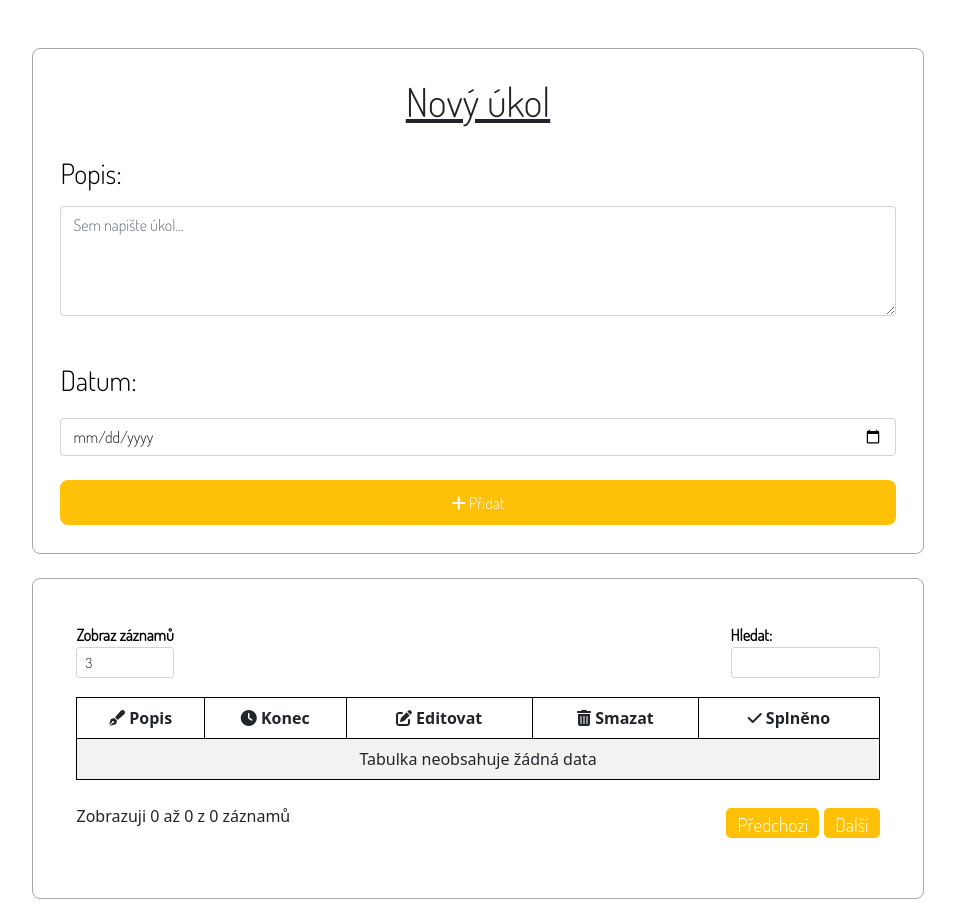
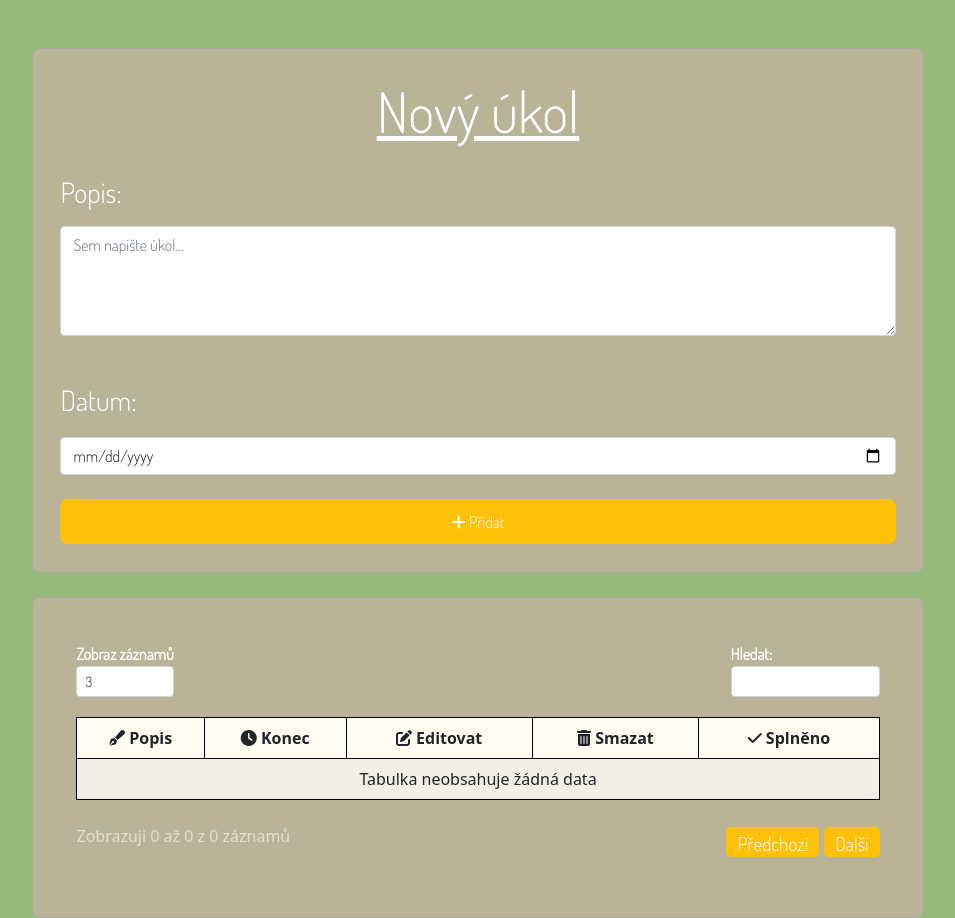
Before and after one commit to vovyy/to_do_list, a CodeIgniter app: page /to_do_list/ in a window 1280 px wide. Shown: the whole page, without its empty margins (162-1117 px from the left). Run offline with CodeIgniter, Linux system fonts and the light colour scheme; data that the repository does not hold is empty; some libraries are stand-ins or nearby versions.

Commit message:
dokončení

```diff
--- a/application/views/pages/ajax.php
+++ b/application/views/pages/ajax.php
@@ -25,10 +25,4 @@ else:
   echo "";
 endif;
 
-
-
-
-
-
-
 ?>
--- a/application/views/pages/edit_ukol.php
+++ b/application/views/pages/edit_ukol.php
@@ -4,7 +4,7 @@
 
     <div id="card"class="card">
 
-        <h1 class="card-title"><u>Editace úkolu</u></h1>
+        <h1 class="card-title display-4"><u>Editace úkolu</u></h1>
 
 
     <br />
--- a/application/views/pages/home.php
+++ b/application/views/pages/home.php
@@ -4,7 +4,7 @@
 <br>
 <div id="card"class="card">
 
-    <h1 class="jumbotron"><u>Nový úkol</u></h1>
+    <h1 class="card-title display-4"><u>Nový úkol</u></h1>
 
 
 <br />
@@ -84,7 +84,7 @@
                     <td><a href="<?php echo base_url();?>delete/<?= $row->id?>" onclick="return confirm('Opravdu chcete toto pole smazat?')" id="delete_button"><i style="color:red;"class="fas fa-trash-alt"></i></a></td>
 
                     <form  method="post" name="frmcheck">
-                        <td><input type="checkbox" name="splněno" class="box checkbox-done" id="box-1" data-target="<?php echo $row->id; ?>" onclick="chkboxcolorrow(this); " value="splněno" <?php if($row->splněno == "splněno"): ?> checked <?php endif; ?> /></td>
+                        <td><input type="checkbox" name="splněno" class="box checkbox-done checkbox-undone" id="box-1" data-target="<?php echo $row->id; ?>" onclick="return confirm('Opravdu? Tuto akci již nelze vzít zpět')"  value="splněno" <?php if($row->splněno == "splněno"): ?> checked <?php endif; ?> /></td>
 
 
                     </form>
--- a/assets/css/style.css
+++ b/assets/css/style.css
@@ -1,12 +1,16 @@
 .body
 {
-
+background-color:#96bb7c;
 }
 h1
 {
   text-align: center;
+color: white;
 
-
+}
+h3
+{
+  color: white;
 }
 
 a
@@ -35,6 +39,8 @@ font-family: 'Dosis', sans-serif;
   padding: 2.5%;
   border-radius: 8px;
   border-color:darkgrey;
+  background-color:#b9b398;
+  color: white;
 }
 .pridani
 {
@@ -54,7 +60,7 @@ font-family: 'Dosis', sans-serif;
 
   border-radius: 8px;
   border-color:darkgrey;
-
+background-color:#b9b398;
 
 }
 .form
@@ -66,6 +72,8 @@ font-family: 'Dosis', sans-serif;
 {
   text-align: center;
   border-color: black;
+  background-color:#fffdf1;
+
 
 
 }
@@ -102,7 +110,7 @@ label {
     font-weight: 700;
 
 
-    color: #000;
+    color: white;
 }
 .pagination
 {
@@ -130,6 +138,7 @@ label {
 #records_info
 {
   padding-top: 2.5%;
+  color:#e3dfc8;
 }
 
 .dataTables_wrapper .row .col-md-6:last-of-type label {
```
